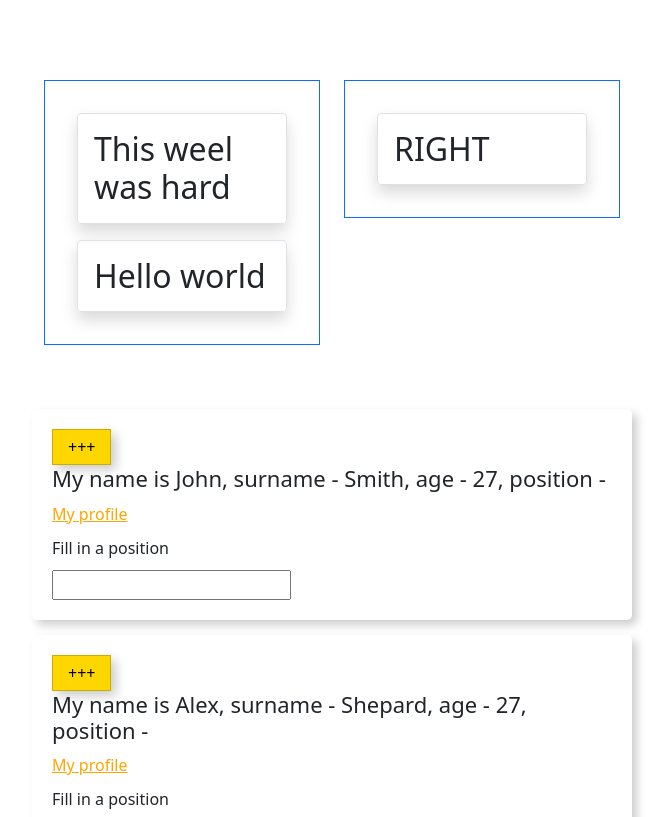
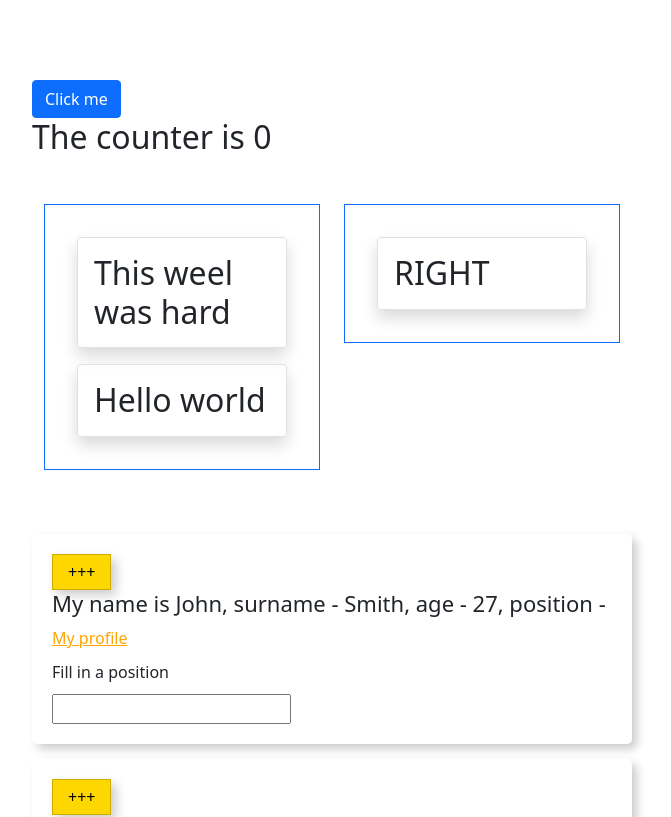
Before and after one commit to lototskyi/react-01, a React (Create React App) app: page / in a window 1280 px wide. Shown: the top 817 px of the page, without its empty margins (308-979 px from the left). Built offline with nearby package versions, Linux system fonts and the light colour scheme.

Commit message:
Render-props

```diff
--- a/src/App.js
+++ b/src/App.js
@@ -139,9 +139,44 @@
     );
 }
 
+const Message = (props) => {
+    return (
+        <h2>The counter is {props.counter}</h2>
+    )
+}
+
+class Counter extends Component {
+    state = {
+        counter: 0
+    }
+
+    changeCounter = () => {
+        this.setState(({counter}) => ({
+            counter: counter + 1
+        }));
+    }
+
+    render() {
+        return (
+            <>
+                <button
+                    className={'btn btn-primary'}
+                    onClick={this.changeCounter}>
+                    Click me
+                </button>
+                {this.props.render(this.state.counter)}
+            </>
+        )
+    }
+}
+
 function App() {
   return (
     <Wrapper>
+        <Counter render={counter => (
+            <Message counter={counter} />
+        )} />
+
         <BootstrapTest
             left = {
                 <DynamicGreating color={'primary'}>
```
